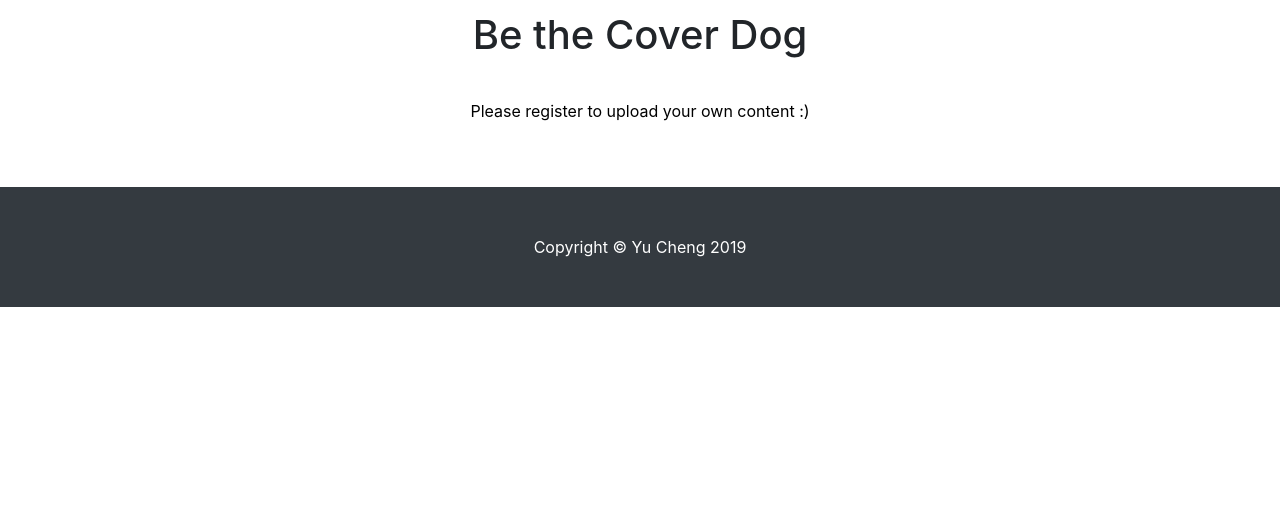
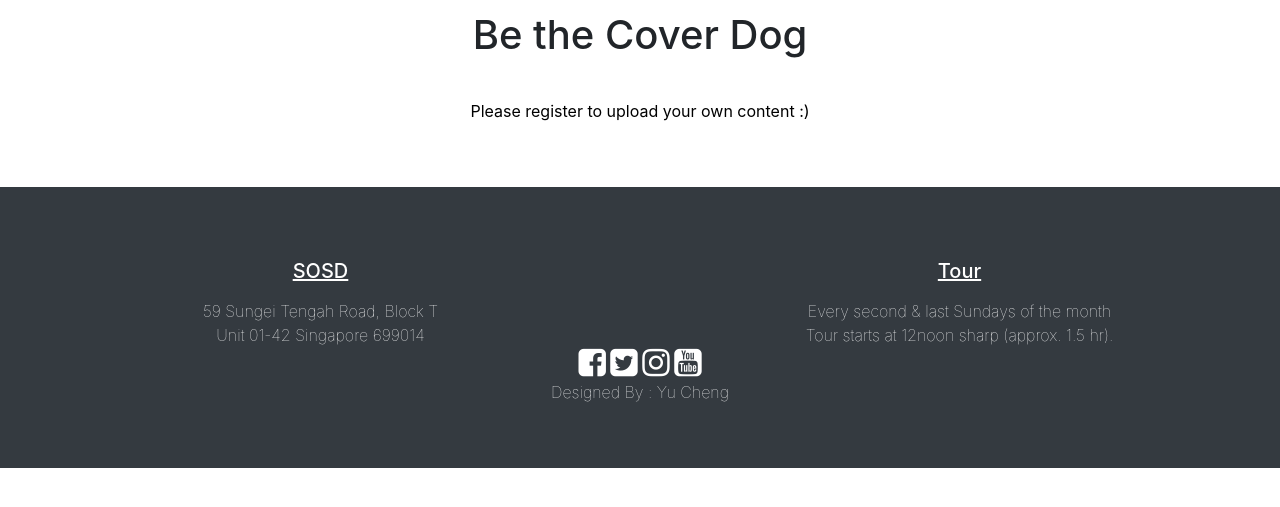
Before and after one commit to yucheng91/CI4-walkiedoggie, a Django app: page /coverdog/ in a window 1280 px wide. Shown: the part 278-785 px from the top of the page. Run offline with Django 3.2, Linux system fonts and the light colour scheme; data that the repository does not hold is empty; some libraries are stand-ins or nearby versions.

Commit message:
Edited footer, added style for layout

```diff
--- a/post/templates/coverdog.html
+++ b/post/templates/coverdog.html
@@ -40,12 +40,11 @@
                   <img class="upload" src="{{p.cover.cdn_url}}" class="card-img-top" alt="..."/>
                     <p>{{ p.title }}</p>
                 </button>
-                <div class="row">
-                  <div class="col"></div>
-                <a href="like/{{ p.id }}"><img class="vote" src="{% static "img/heart.png" %}"/></a><p>{{p.score}}</p>
-                  <div class="col"></div>
+              </h5>
+                  <div class="row vote">
+                  <div class="col">Click here to like :<a href="like/{{ p.id }}"><img class="vote" src="{% static "img/heart.png" %}"/></a></div>
+                  <div class="col">Heart Received : {{p.score}}</div>
                   </div>
-              </h5>
           </div>
             <div id="collapse{{p.id}}" class="collapse" aria-labelledby="heading{{p.id}}" data-parent="#accordion">
               <div class="card-body">
--- a/static/css/style.css
+++ b/static/css/style.css
@@ -3,6 +3,7 @@
  * Copyright 2013-2019 Start Bootstrap
  * Licensed under MIT (https://github.com/BlackrockDigital/startbootstrap-full-width-pics/blob/master/LICENSE)
  */
+
 body {
   padding-top: 56px;
 }
@@ -61,3 +62,30 @@ p {
 .button {
   text-align:center;
 }
+
+footer {
+  color:white;
+}
+
+span {
+  font-weight:lighter;
+}
+
+.socialmedia {
+  color:white;
+  text-decoration: None;
+}
+
+h5 {
+  padding:0.5rem;
+  text-decoration:underline;
+}
+
+.vote {
+  align-items: center;
+}
+
+h5 p {
+  font-size:1.5rem;
+  padding:0.5rem;
+}
--- a/templates/base.html
+++ b/templates/base.html
@@ -69,8 +69,32 @@
 
   <!-- Footer -->
   <footer class="py-5 bg-dark">
-    <div class="container">
-      <p class="m-0 text-center text-white">Copyright &copy; Yu Cheng 2019</p>
+    <div class="container-fluid">
+      <div class="row">
+        <div class="col-12 col-md-6">
+          <h5>SOSD</h5>
+          <span>59 Sungei Tengah Road, Block T <br> Unit 01-42 Singapore 699014</span>
+        </div>
+        <div class="col-12 col-md-6">
+          <h5>Tour</h5>
+          <span>Every second & last Sundays of the month <br> Tour starts at 12noon sharp (approx. 1.5 hr).</span>
+        </div>
+      </div>
+      <div class="row">
+        <div class="col">
+          <div>
+            <a href="https://www.facebook.com/SOSDSingapore" class="socialmedia"><i class="fa fa-facebook-square fa-2x" aria-hidden="true"></i></a>
+            <a href="https://twitter.com/SOSDsg" class="socialmedia"><i class="fa fa-twitter-square fa-2x" aria-hidden="true"></i></a>
+            <a href="https://www.instagram.com/sosdsingapore/" class="socialmedia"><i class="fa fa-instagram fa-2x" aria-hidden="true"></i></a>
+            <a href="https://www.youtube.com/user/SaveOurStreetDogs" class="socialmedia"><i class="fa fa-youtube-square fa-2x" aria-hidden="true"></i></a>
+          </div>
+        </div>
+      </div>
+      <div class="row">
+        <div class="col">
+        <span>Designed By : Yu Cheng</span>
+        </div>
+      </div>
     </div>
     <!-- /.container -->
   </footer>
```
Also changed, not shown: README.md.
